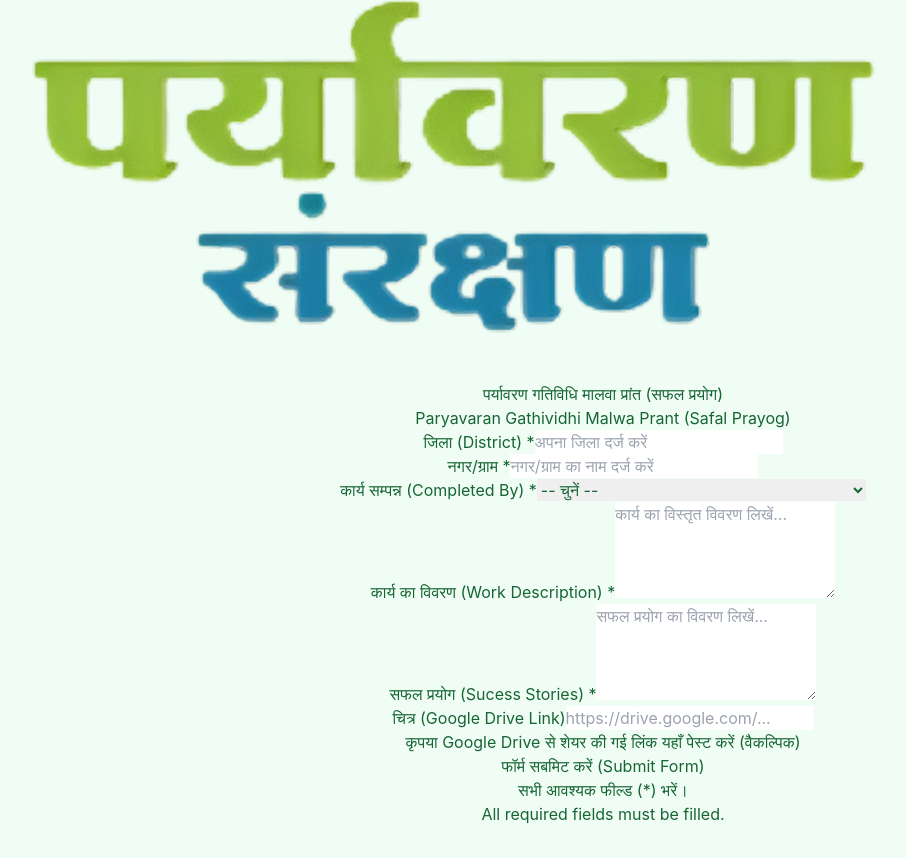
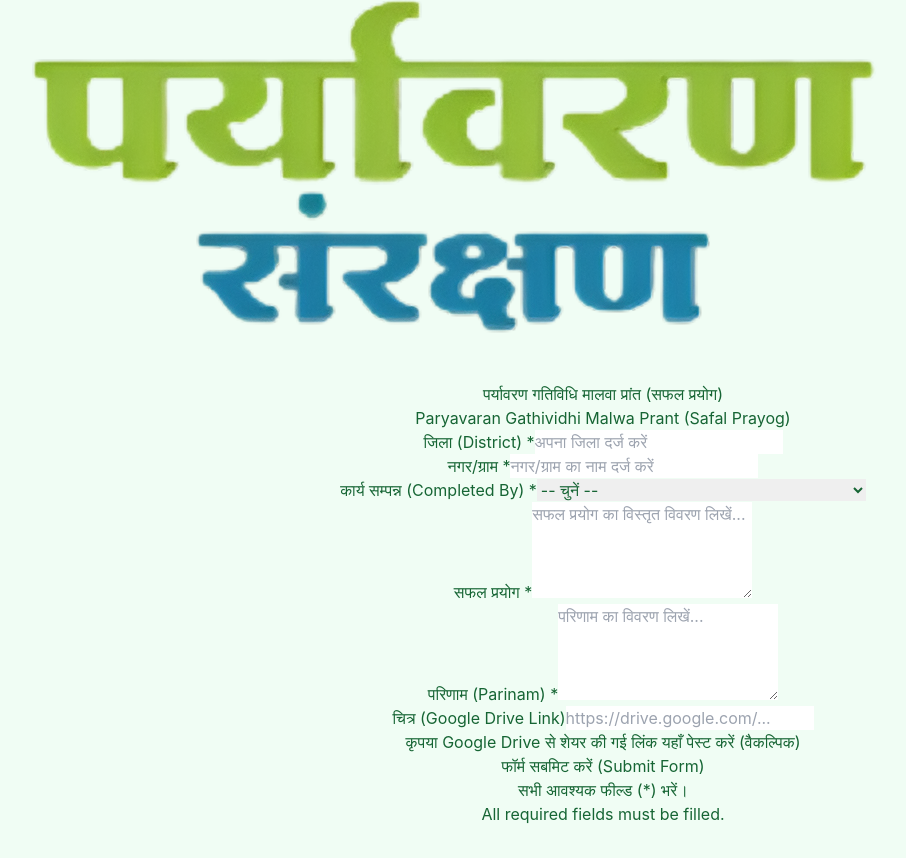
Before and after one commit to Saurabhyadavastro/Paryawaran-Sanrakshan-malwa-, a React (Vite) app: page / in a window 1280 px wide. Shown: the part 1246-2104 px from the top of the page, without its empty margins (37-943 px from the left). Built offline with nearby package versions, Linux system fonts and the light colour scheme; no server answers.

Commit message:
Update form labels: Change work description to 'सफल परयग' and result to 'परणम (Parinam)'

```diff
--- a/src/pages/SubmissionForm.jsx
+++ b/src/pages/SubmissionForm.jsx
@@ -347,14 +347,14 @@ function SubmissionForm() {
           {/* Work Description Field */}
           <div>
             <label htmlFor="work_description" className="block text-green-800 font-semibold mb-2">
-              कार्य का विवरण (Work Description) <span className="text-red-500">*</span>
+              सफल प्रयोग <span className="text-red-500">*</span>
             </label>
             <textarea
               id="work_description"
               {...register('work_description', { required: 'यह फील्ड आवश्यक है' })}
               rows="4"
               className="input-field resize-none"
-              placeholder="कार्य का विस्तृत विवरण लिखें..."
+              placeholder="सफल प्रयोग का विस्तृत विवरण लिखें..."
             />
             {errors.work_description && (
               <p className="text-red-500 text-sm mt-1">{errors.work_description.message}</p>
@@ -364,14 +364,14 @@ function SubmissionForm() {
           {/* Result Field */}
           <div>
             <label htmlFor="result" className="block text-green-800 font-semibold mb-2">
-              सफल प्रयोग (Sucess Stories) <span className="text-red-500">*</span>
+              परिणाम (Parinam) <span className="text-red-500">*</span>
             </label>
             <textarea
               id="result"
               {...register('result', { required: 'यह फील्ड आवश्यक है' })}
               rows="4"
               className="input-field resize-none"
-              placeholder="सफल प्रयोग का विवरण लिखें..."
+              placeholder="परिणाम का विवरण लिखें..."
             />
             {errors.result && (
               <p className="text-red-500 text-sm mt-1">{errors.result.message}</p>
```
